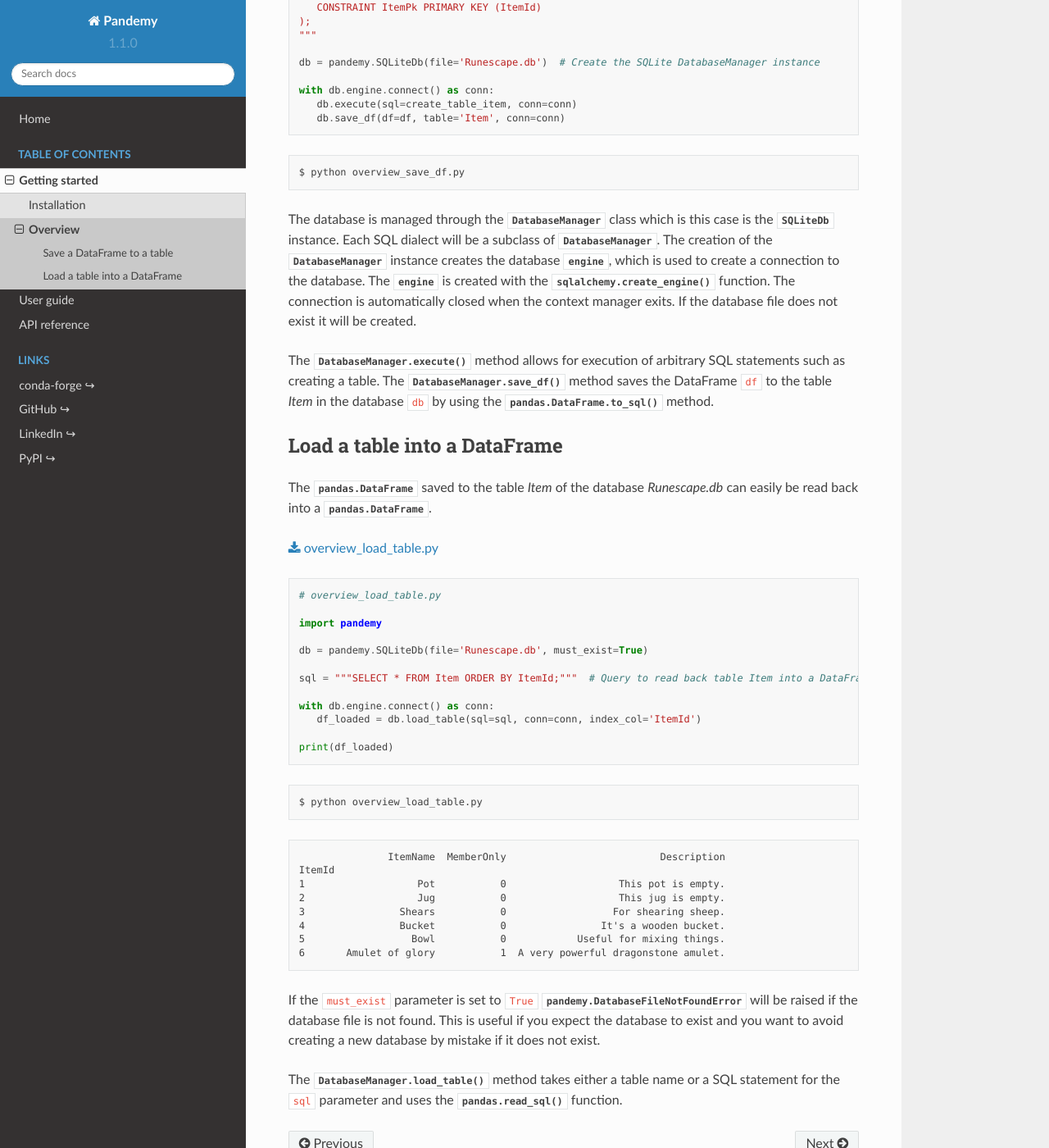
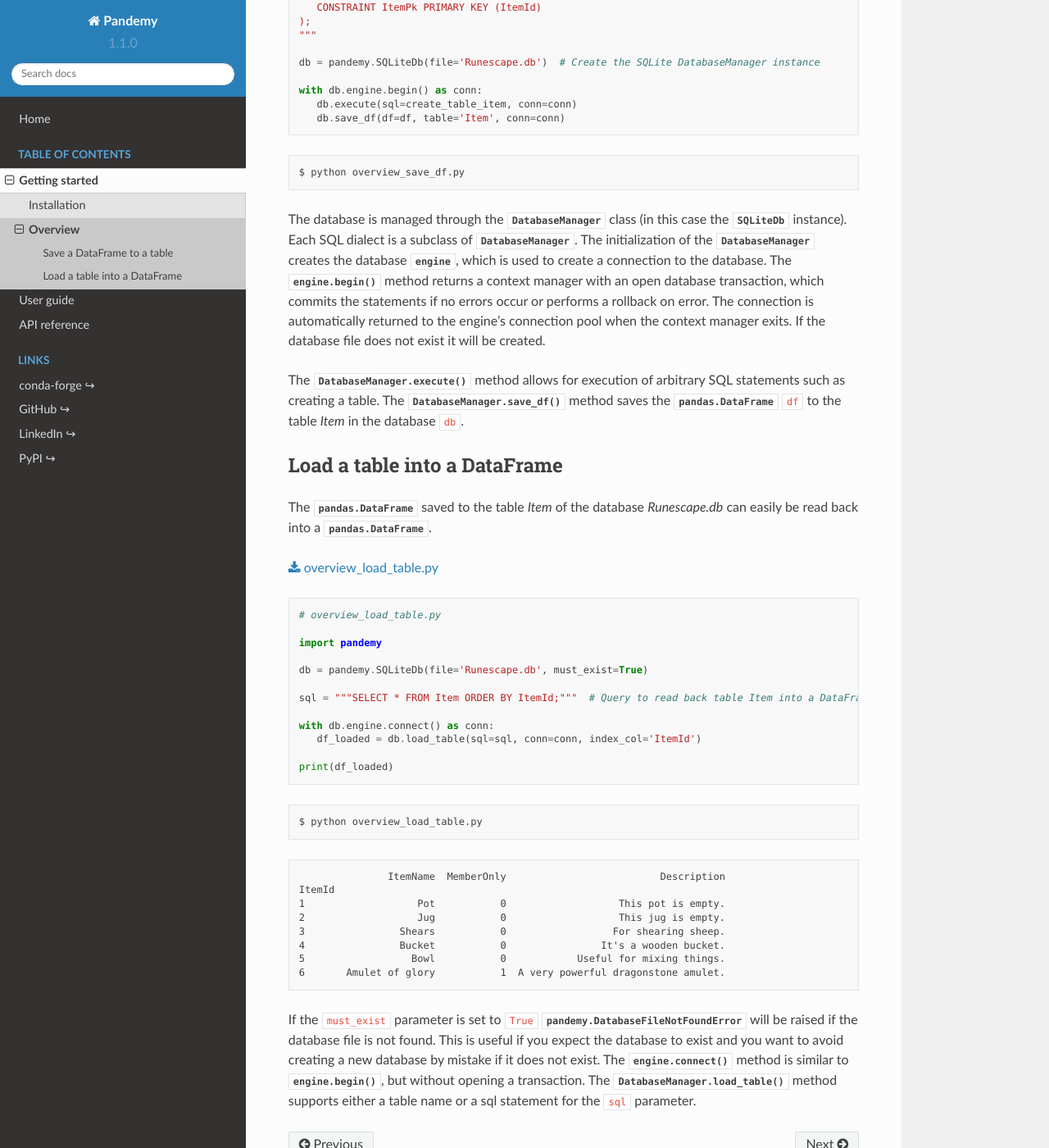
Before and after one commit to antonlydell/Pandemy, a Sphinx documentation site: the page built from docs/source/getting_started/overview.rst, in a window 1280 px wide and 1400 px high, scrolled down 868 px. Shown: the whole window at 82% size. Built offline with Sphinx 7.4.7 and the Read the Docs theme 2.0.0, drawn with Linux system fonts in a browser that asks for light colours.

Commit message:
Updated the Overview section of the Getting started chapter
Improved the text and updated the examples.

```diff
--- a/docs/source/getting_started/examples/overview_save_df.py
+++ b/docs/source/getting_started/examples/overview_save_df.py
@@ -59,7 +59,7 @@ CREATE TABLE IF NOT EXISTS Item (
 
 db = pandemy.SQLiteDb(file=DB_FILENAME)  # Create the SQLite DatabaseManager instance
 
-with db.engine.connect() as conn:
+with db.engine.begin() as conn:
     db.execute(sql=create_table_item, conn=conn)
     db.save_df(df=df, table='Item', conn=conn)
 
--- a/docs/source/getting_started/overview.rst
+++ b/docs/source/getting_started/overview.rst
@@ -54,25 +54,25 @@ Let's create a new SQLite database and save a :class:`pandas.DataFrame` to it.
 
    db = pandemy.SQLiteDb(file='Runescape.db')  # Create the SQLite DatabaseManager instance
 
-   with db.engine.connect() as conn:
+   with db.engine.begin() as conn:
       db.execute(sql=create_table_item, conn=conn)
       db.save_df(df=df, table='Item', conn=conn)
 
 
 .. code-block:: bash
 
-    $ python overview_save_df.py
+   $ python overview_save_df.py
 
 
-The database is managed through the :class:`DatabaseManager <pandemy.DatabaseManager>` class which is this case is the
-:class:`SQLiteDb <pandemy.SQLiteDb>` instance. Each SQL dialect will be a subclass of :class:`DatabaseManager <pandemy.DatabaseManager>`.
-The creation of the :class:`DatabaseManager <pandemy.DatabaseManager>` instance creates the database :class:`engine <sqlalchemy.engine.Engine>`,
-which is used to create a connection to the database. The :class:`engine <sqlalchemy.engine.Engine>` is created with the :func:`sqlalchemy.create_engine`
-function. The connection is automatically closed when the context manager exits. If the database file does not exist it will be created.
+The database is managed through the :class:`DatabaseManager <pandemy.DatabaseManager>` class (in this case the :class:`~pandemy.SQLiteDb`
+instance). Each SQL dialect is a subclass of :class:`~pandemy.DatabaseManager`. The initialization of the :class:`~pandemy.DatabaseManager`
+creates the database :class:`engine <sqlalchemy.engine.Engine>`, which is used to create a connection to the database.
+The :meth:`engine.begin() <sqlalchemy.engine.Engine.begin>` method returns a context manager with an open database transaction,
+which commits the statements if no errors occur or performs a rollback on error. The connection is automatically returned to the engine's
+connection pool when the context manager exits. If the database file does not exist it will be created.
 
 The :meth:`DatabaseManager.execute() <pandemy.DatabaseManager.execute>` method allows for execution of arbitrary SQL statements such as creating a table.
-The :meth:`DatabaseManager.save_df() <pandemy.DatabaseManager.save_df>` method saves the DataFrame ``df`` to the table *Item* in the database ``db``
-by using the :meth:`pandas.DataFrame.to_sql` method.
+The :meth:`DatabaseManager.save_df() <pandemy.DatabaseManager.save_df>` method saves the :class:`pandas.DataFrame` ``df`` to the table *Item* in the database ``db``.
 
 
 Load a table into a DataFrame
@@ -143,7 +143,7 @@ The :class:`pandas.DataFrame` saved to the table *Item* of the database *Runesca
 
 .. code-block:: bash
 
-    $ python overview_load_table.py
+   $ python overview_load_table.py
 
 
 .. testoutput:: getting_started_overview_load_table
@@ -159,9 +159,9 @@ The :class:`pandas.DataFrame` saved to the table *Item* of the database *Runesca
    6       Amulet of glory           1  A very powerful dragonstone amulet.
 
 
-If the ``must_exist`` parameter is set to ``True`` :exc:`pandemy.DatabaseFileNotFoundError`
-will be raised if the database file is not found. This is useful if you expect the database to exist
-and you want to avoid creating a new database by mistake if it does not exist.
-
-The :meth:`DatabaseManager.load_table() <pandemy.DatabaseManager.load_table>` method takes either a table name
-or a SQL statement for the ``sql`` parameter and uses the :func:`pandas.read_sql` function.
+If the ``must_exist`` parameter is set to ``True`` :exc:`pandemy.DatabaseFileNotFoundError` will be raised if the
+database file is not found. This is useful if you expect the database to exist and you want to avoid creating a new
+database by mistake if it does not exist. The :meth:`engine.connect() <sqlalchemy.engine.Engine.connect>` method is
+similar to :meth:`engine.begin() <sqlalchemy.engine.Engine.begin>`, but without opening a transaction.
+The :meth:`DatabaseManager.load_table() <pandemy.DatabaseManager.load_table>` method supports either a table name or a
+sql statement for the ``sql`` parameter.
```
